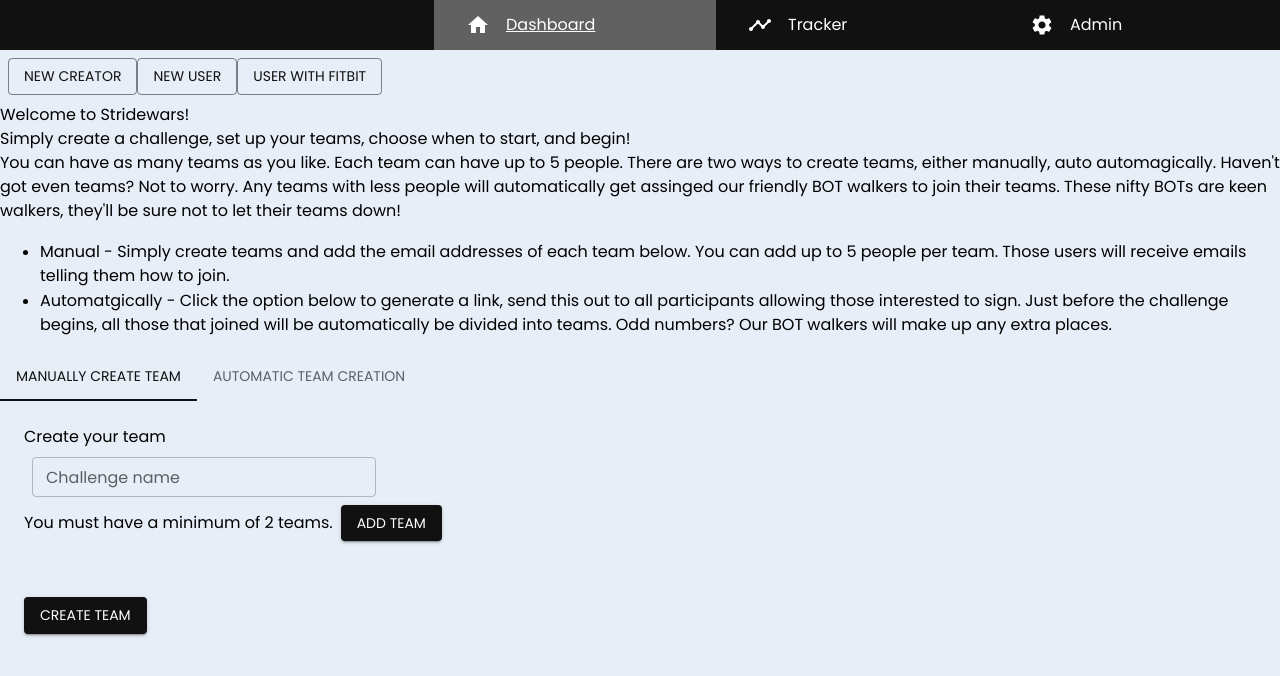
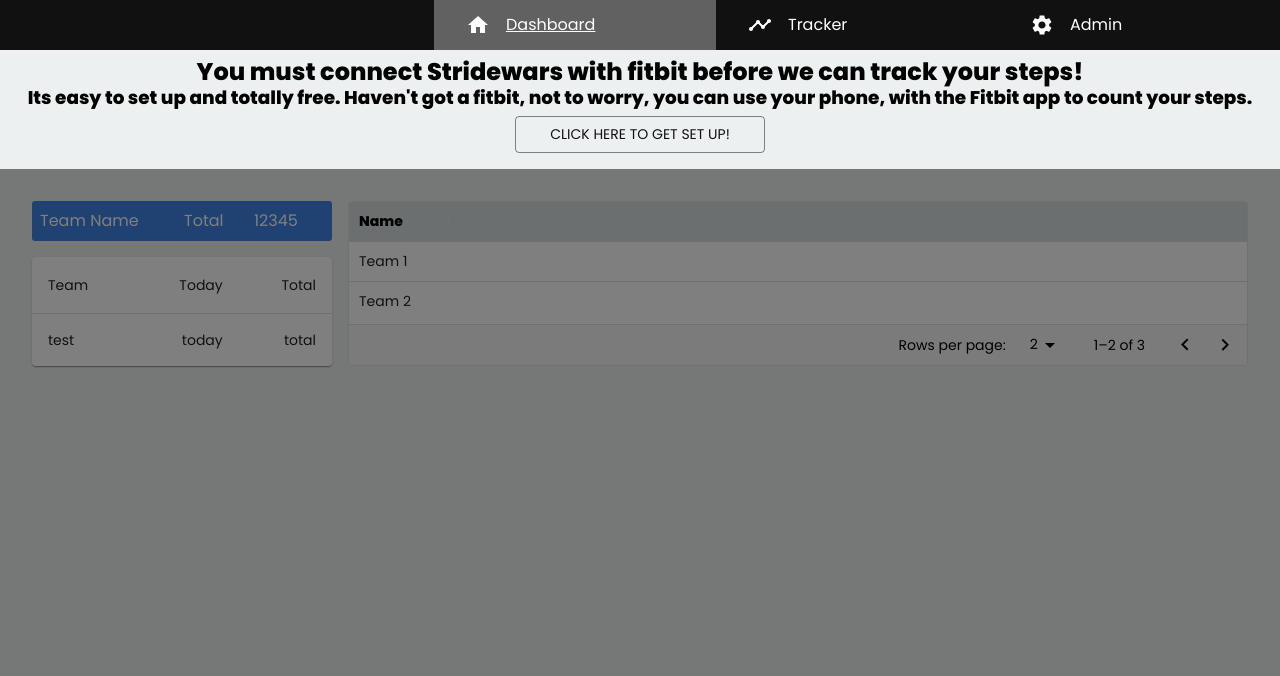
Before and after one commit to michaeljholmes/fitbit-poc, a React (Vite) app: page /dashboard in a window 1280 px wide. Shown: the top 676 px of the page. Built offline with nearby package versions, Linux system fonts and the light colour scheme; data requests are answered from the project's data file; a web font is replaced by a local one.

Commit message:
mock user api call added

```diff
--- /dev/null
+++ b/src/api/hooks/useUser.ts
@@ -0,0 +1,16 @@
+import { UseQueryResult, useQuery } from "react-query";
+import { User } from "../api.types";
+import { getUserById } from "../requests/userRequests";
+
+export const useUser = (): UseQueryResult<User> => {
+
+    // TBD
+    const isLoggedIn = true;
+    const currentUserId = "user1";
+
+    return useQuery({
+      queryKey: ["getUserById", isLoggedIn],
+      queryFn: () => getUserById(currentUserId),
+      enabled: Boolean(isLoggedIn)
+    });
+}
--- /dev/null
+++ b/src/api/index.ts
@@ -0,0 +1 @@
+export const api = "http://localhost:6789";
--- /dev/null
+++ b/src/api/requests/userRequests.ts
@@ -0,0 +1,13 @@
+import { api } from "..";
+import { User } from "../api.types";
+
+export const getUserById = async (userId: string): Promise<User> => {
+    const user = await fetch(`${api}/users/${userId}`, {
+        method: "GET",
+        headers: {
+            "Content-Type": "application/json"
+        },
+        credentials: "include"
+    });
+    return await user.json();
+};
--- a/src/pages/Dashboard/DashboardPage.tsx
+++ b/src/pages/Dashboard/DashboardPage.tsx
@@ -1,68 +1,11 @@
-import { PropsWithChildren, useState } from "react";
 import { ChallengePage } from "./ChallengePage";
 import { CreateChallenge } from "./CreateChallenge";
-import { Button, Stack } from "@mui/material";
-import { User } from "../../api/api.types";
-
-export const newUserNoFitbit = {
-    id: "2",
-    email: "test1@test.com",
-    name: "test1",
-    password: "test",
-    isCreator: true,
-    createdId: "challenge1",
-    participantId: "challenge1",
-    isFitbitIntegrated: false
-  };
-
- export const newCreator = {
-    id: "user5",
-    email: "test5@test.com",
-    name: "test5",
-    password: "test",
-    isCreator: true,
-    isFitbitIntegrated: false
-}
-
-export const newUserWithFitbit = {
-    id: "2",
-    email: "test1@test.com",
-    name: "test1",
-    password: "test",
-    isCreator: true,
-    createdId: "challenge1",
-    participantId: "challenge1",
-    isFitbitIntegrated: true
-  };
+import { useOutletContext } from "react-router-dom";
+import { OutletContext } from "../../routing/Template";
 
 export const DashboardPage = () => {
 
-    const [user, setUser] = useState(newCreator);
-
-    return (
-        <Stack sx={{flex: 1}}>
-            <Stack flexDirection="row" sx={{m: 1}}>
-                <Button variant="outlined" onClick={() => setUser(newCreator)}>
-                    New Creator
-                </Button>
-                <Button variant="outlined" onClick={() => setUser(newUserNoFitbit)}>
-                    New User
-                </Button>
-                <Button variant="outlined" onClick={() => setUser(newUserWithFitbit)}>
-                    User with Fitbit
-                </Button>
-            </Stack>
-            <DashboardPageWithUser user={user}/>
-        </Stack>
-    );
-}
-
-interface DashboardProps {
-    user: User;
-}
-
-const DashboardPageWithUser = ({user}: DashboardProps) => {
-
+    const { user } = useOutletContext<OutletContext>();
     const {isCreator, createdId, participantId} = user;
 
     if(participantId) {
--- a/src/pages/Dashboard/FitBitIntegration.tsx
+++ b/src/pages/Dashboard/FitBitIntegration.tsx
@@ -1,10 +1,8 @@
 import { Button, Stack, Typography } from "@mui/material";
 import { rem } from "polished";
-import { useState } from "react";
-import { newUserNoFitbit, newUserWithFitbit } from "./DashboardPage";
-import { User } from "../../api/api.types";
-import { useSearchParams } from "react-router-dom";
+import { useOutletContext, useSearchParams } from "react-router-dom";
 import { useAsync } from "react-use";
+import { OutletContext } from "../../routing/Template";
 
 const clientId = "23RNL8";
 const codeChallenge = "pQgSBsfD_S2HqKLsRolDFljd5ECIgerjRM9Izlkqv5w";
@@ -15,25 +13,8 @@ code_challenge=${codeChallenge}&code_challenge_method=S256&state=${generatedStat
 
 export const FitBitIntegration = () => {
 
-    const [user, setUser] = useState(newUserNoFitbit);
-
-    return (
-        <Stack sx={{flex: 1}}>
-            <Stack flexDirection="row" sx={{m: 1}}>
-                <Button variant="outlined" onClick={() => setUser(newUserNoFitbit)}>
-                    New User
-                </Button>
-                <Button variant="outlined" onClick={() => setUser(newUserWithFitbit)}>
-                    User with Fitbit
-                </Button>
-            </Stack>
-            <FitbitPageWithUser user={user}/>
-        </Stack>
-    );
-}
-
-const FitbitPageWithUser = ({user}: any) => {
-
+    const { user } = useOutletContext<OutletContext>();
+    const { isFitbitIntegrated} = user;
     const [searchParams] = useSearchParams();
 
     //Validate user server side, trigger refetching user
@@ -58,7 +39,7 @@ const FitbitPageWithUser = ({user}: any) => {
     }
 
 
-    if(user.isFitbitIntegrated) {
+    if(isFitbitIntegrated) {
         return(
             <>
                 <Typography>
--- a/src/routing/Template.tsx
+++ b/src/routing/Template.tsx
@@ -1,5 +1,6 @@
 import {
   Box,
+  CircularProgress,
   Drawer,
   IconButton,
   Stack,
@@ -14,10 +15,15 @@ import { MobileNavBar } from "./nav";
 import { DesktopNavBar } from "./nav/DesktopNavBar";
 import { routes } from "./routes";
 import { useIsDesktop } from "../hooks/breakpoint";
+import { useUser } from "../api/hooks/useUser";
+import { User } from "../api/api.types";
+
+export interface OutletContext {
+  user: User;
+}
 
 export const Template = () => {
   const isDesktop = useIsDesktop();
-
   const [isDrawerOpen, setIsDrawerOpen] = useState(false);
 
   const onLinkClick = useEventCallback(() => {
@@ -25,6 +31,16 @@ export const Template = () => {
       setIsDrawerOpen(false);
     }
   });
+
+  const { data, isLoading } = useUser();
+
+  if(isLoading){
+      return <Stack sx={{mt: 16}} alignItems={"center"}><CircularProgress /></Stack>;
+  }
+
+  if(!data) {
+      return <p>No user found!</p>
+  }
 
   return isDesktop ? (
     <Stack sx={{ flex: 1 }} height={"100vh"} width={"100vw"}>
@@ -37,7 +53,7 @@ export const Template = () => {
           minWidth: 0,
         }}
       >
-        <Outlet />
+        <Outlet context={{user: data} satisfies OutletContext}/>
       </Stack>
     </Stack>
   ) : (
@@ -64,7 +80,7 @@ export const Template = () => {
         </IconButton>
       </Box>
       <Stack sx={{ height: `calc(100vh - 42px)` }}>
-        <Outlet />
+        <Outlet context={{user: data}  satisfies OutletContext} />
       </Stack>
       <Drawer
         sx={{
```
